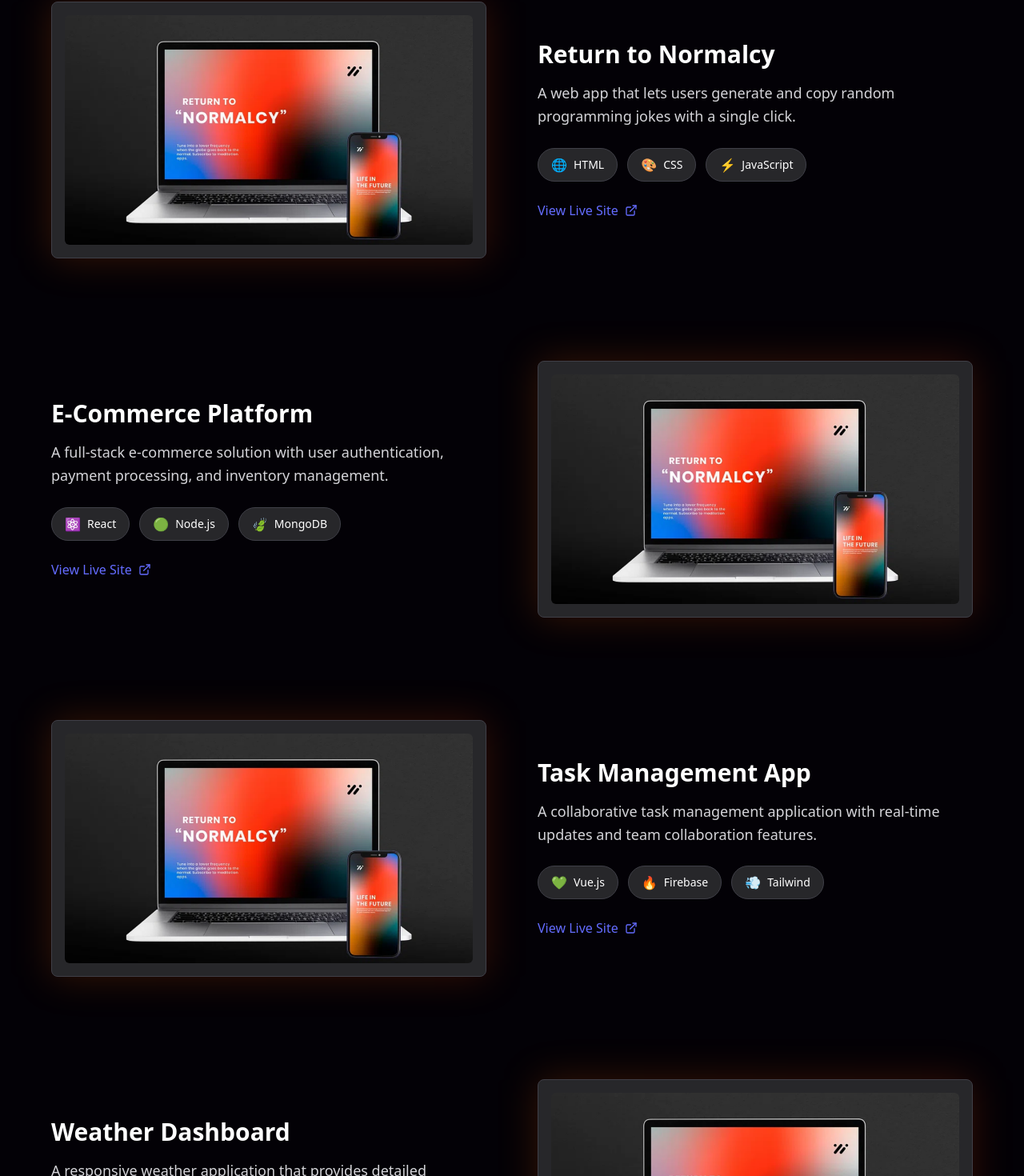
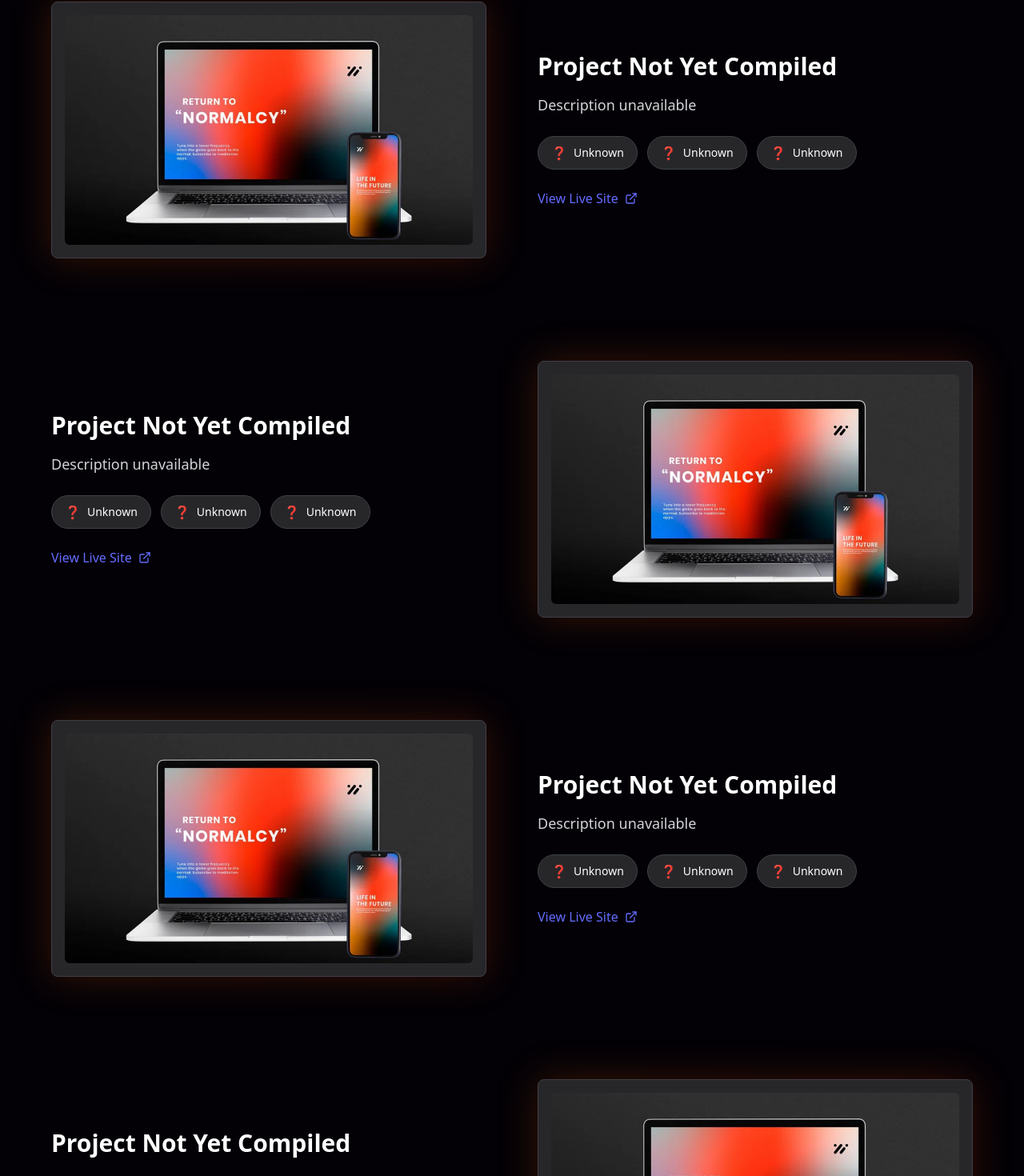
Before and after one commit to volcanorc/portfolio, a React (Vite) app: page / in a window 1280 px wide. Shown: the part 1792-3262 px from the top of the page at 80% size. Built offline with nearby package versions, Linux system fonts and the light colour scheme.

Commit message:
Changes from June 21

```diff
--- a/src/components/ProjectsSection.jsx
+++ b/src/components/ProjectsSection.jsx
@@ -6,37 +6,33 @@ const base = import.meta.env.BASE_URL;
 const projects = [
   {
     id: 1,
-    title: "Return to Normalcy",
-    description:
-      "A web app that lets users generate and copy random programming jokes with a single click.",
-    technologies: ["HTML", "CSS", "JavaScript"],
+    title: "Project Not Yet Compiled",
+    description: "Description unavailable",
+    technologies: ["Unknown", "Unknown", "Unknown"],
     liveUrl: "#",
     imageUrl: `${base}projects-img/compact.png`,
   },
   {
     id: 2,
-    title: "E-Commerce Platform",
-    description:
-      "A full-stack e-commerce solution with user authentication, payment processing, and inventory management.",
-    technologies: ["React", "Node.js", "MongoDB"],
+    title: "Project Not Yet Compiled",
+    description: "Description unavailable",
+    technologies: ["Unknown", "Unknown", "Unknown"],
     liveUrl: "#",
     imageUrl: `${base}projects-img/compact.png`,
   },
   {
     id: 3,
-    title: "Task Management App",
-    description:
-      "A collaborative task management application with real-time updates and team collaboration features.",
-    technologies: ["Vue.js", "Firebase", "Tailwind"],
+    title: "Project Not Yet Compiled",
+    description: "Description unavailable",
+    technologies: ["Unknown", "Unknown", "Unknown"],
     liveUrl: "#",
     imageUrl: `${base}projects-img/compact.png`,
   },
   {
     id: 4,
-    title: "Weather Dashboard",
-    description:
-      "A responsive weather application that provides detailed forecasts and weather analytics for multiple locations.",
-    technologies: ["React", "API", "Chart.js"],
+    title: "Project Not Yet Compiled",
+    description: "Description unavailable",
+    technologies: ["Unknown", "Unknown", "Unknown"],
     liveUrl: "#",
     imageUrl: `${base}projects-img/compact.png`,
   },
--- a/src/components/TechBadge.jsx
+++ b/src/components/TechBadge.jsx
@@ -10,7 +10,7 @@ const techIcons = {
   Firebase: "🔥",
   Tailwind: "💨",
   API: "🔌",
-  "Chart.js": "📊",
+  Unknown: "❓",
 };
 
 export default function TechBadge({ technology }) {
```
